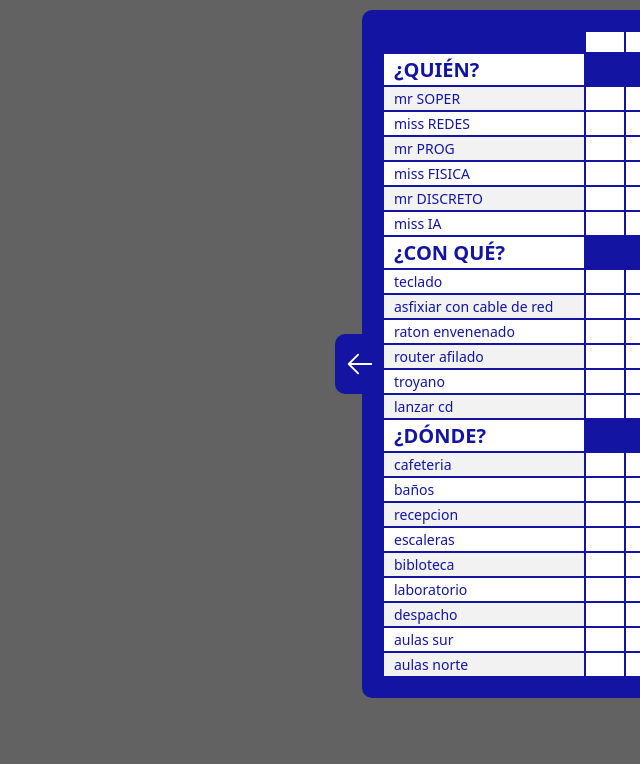
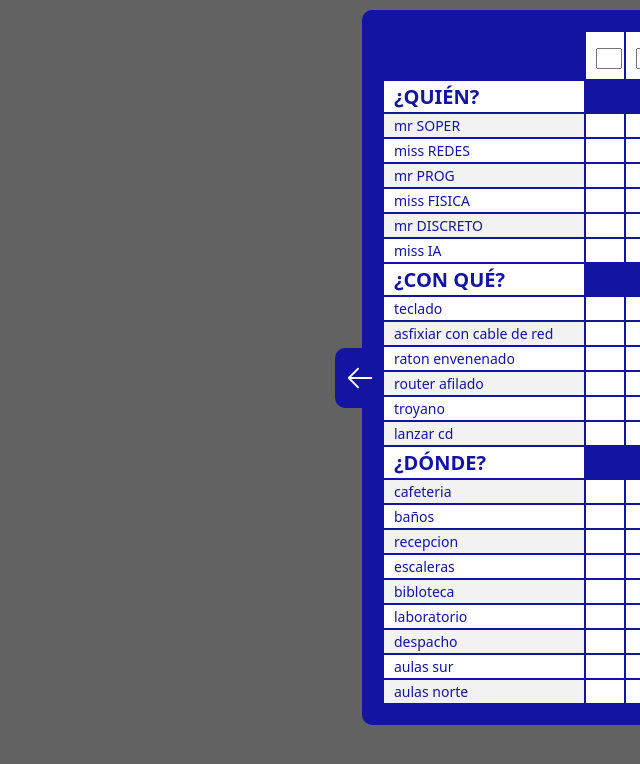
Before and after one commit to UNIZAR-30226-2024-01/front-end-web, a React (Vite) app in the folder front-end-react/: page / in a window 1280 px wide. Shown: the top 764 px of the page, without its empty margins (640-1280 px from the left). Built offline with nearby package versions, Linux system fonts and the light colour scheme.

Commit message:
Update tarjeta.jsx
Deja escribir únicamente 2 letras en cada celda de la cabecera de la tarjeta.

```diff
--- a/front-end-react/src/components/Tarjeta/Tarjeta.jsx
+++ b/front-end-react/src/components/Tarjeta/Tarjeta.jsx
@@ -29,7 +29,16 @@ export function Tarjeta() {
             <table id="tabla">
                 <thead className="cabecera">
                     <tr>
-                        <th/><th/><th/><th/><th/><th/><th/><th/>
+                        <th></th>
+                        <th><input type="text" style={{width: '100%'}} maxLength={2} /></th>
+                        <th><input type="text" style={{width: '100%'}} maxLength={2} /></th>
+                        <th><input type="text" style={{width: '100%'}} maxLength={2} /></th>
+                        <th><input type="text" style={{width: '100%'}} maxLength={2} /></th>
+                        <th><input type="text" style={{width: '100%'}} maxLength={2} /></th>
+                        <th><input type="text" style={{width: '100%'}} maxLength={2} /></th>
+                        <th><input type="text" style={{width: '100%'}} maxLength={2} /></th>
+
+
                     </tr>
                 </thead>
                 <tbody id="table-body">
```
